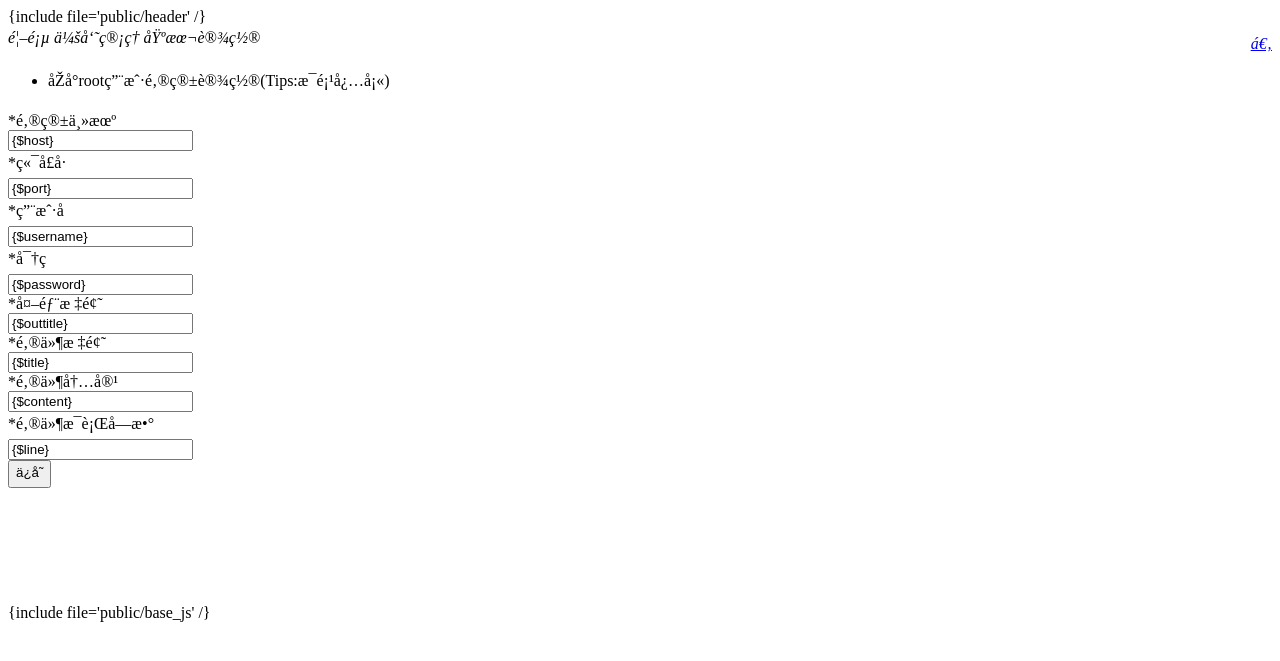
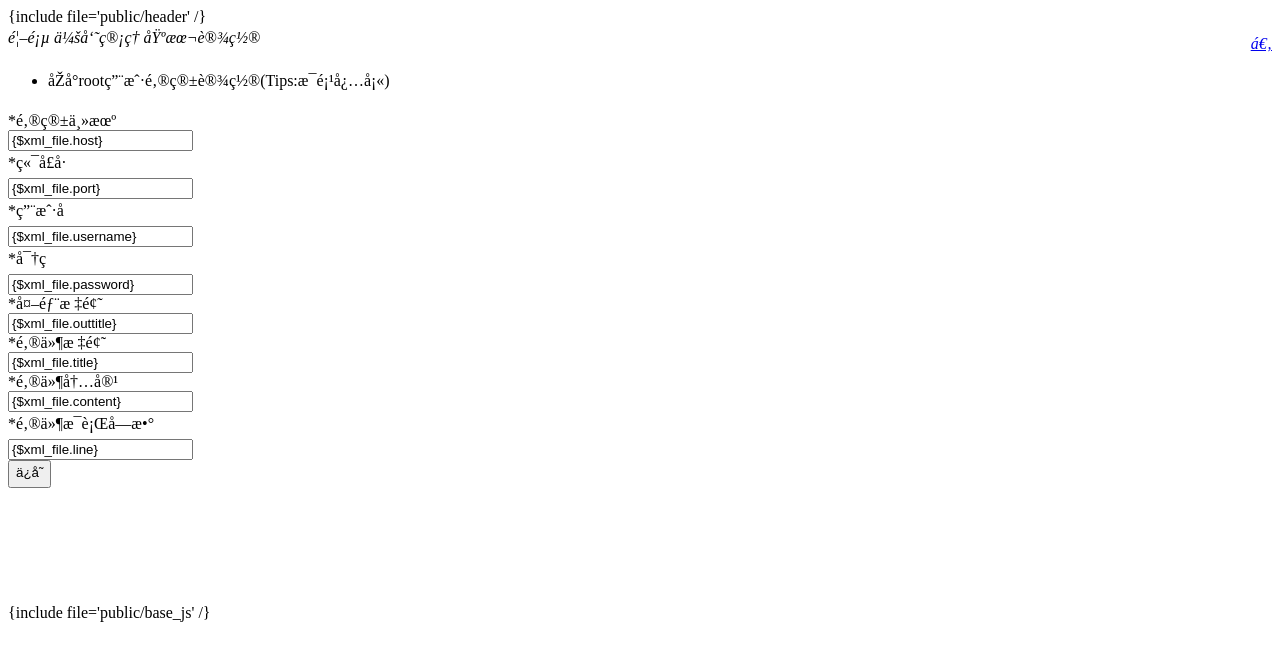
Before and after one commit to FerreWagner/gitHubAction, a PHP site: page /DbName/app/admin/view/mailer/admin.html in a window 1280 px wide. Shown: the top 661 px of the page. Run offline with PHP 8.4, Linux system fonts and the light colour scheme.

Commit message:
fixed email view bug

```diff
--- a/app/admin/view/mailer/admin.html
+++ b/app/admin/view/mailer/admin.html
@@ -21,7 +21,7 @@
                                 <span class='x-red'>*</span>邮箱主机
                             </label>
                             <div class="layui-input-block">
-                                <input type="text" name="host" autocomplete="off" placeholder="smtp.gmail.com" class="layui-input" value="{$host}">
+                                <input type="text" name="host" autocomplete="off" placeholder="smtp.gmail.com" class="layui-input" value="{$xml_file.host}">
                             </div>
                         </div>
                         <div class="layui-form-item">
@@ -29,7 +29,7 @@
                                 <span class='x-red'>*</span>端口号
                             </label>
                             <div class="layui-input-block">
-                                <input type="text" name="port" autocomplete="off" placeholder="25" class="layui-input" value="{$port}">
+                                <input type="text" name="port" autocomplete="off" placeholder="25" class="layui-input" value="{$xml_file.port}">
                             </div>
                         </div>
                         <div class="layui-form-item">
@@ -37,7 +37,7 @@
                                 <span class='x-red'>*</span>用户名
                             </label>
                             <div class="layui-input-block">
-                                <input type="text" name="username" autocomplete="off" placeholder="xxx@gmail.com" class="layui-input" value="{$username}">
+                                <input type="text" name="username" autocomplete="off" placeholder="xxx@gmail.com" class="layui-input" value="{$xml_file.username}">
                             </div>
                         </div>
                         <div class="layui-form-item">
@@ -45,7 +45,7 @@
                                 <span class='x-red'>*</span>密码
                             </label>
                             <div class="layui-input-block">
-                                <input type="text" name="password" autocomplete="off" placeholder="******" class="layui-input" value="{$password}">
+                                <input type="text" name="password" autocomplete="off" placeholder="******" class="layui-input" value="{$xml_file.password}">
                             </div>
                         </div>
                         <div class="layui-form-item">
@@ -53,7 +53,7 @@
                                 <span class='x-red'>*</span>外部标题
                             </label>
                             <div class="layui-input-block">
-                                <input type="text" name="outtitle" autocomplete="off" placeholder="您好我是Ferre,欢迎注册Alexa_Admin后台" class="layui-input" value="{$outtitle}">
+                                <input type="text" name="outtitle" autocomplete="off" placeholder="您好我是Ferre,欢迎注册Alexa_Admin后台" class="layui-input" value="{$xml_file.outtitle}">
                             </div>
                         </div>
                         <div class="layui-form-item">
@@ -61,7 +61,7 @@
                                 <span class='x-red'>*</span>邮件标题
                             </label>
                             <div class="layui-input-block">
-                                <input type="text" name="title" autocomplete="off" placeholder="您好我是Ferre,欢迎注册Alexa_Admin后台" class="layui-input" value="{$title}">
+                                <input type="text" name="title" autocomplete="off" placeholder="您好我是Ferre,欢迎注册Alexa_Admin后台" class="layui-input" value="{$xml_file.title}">
                             </div>
                         </div>
                         <div class="layui-form-item">
@@ -69,7 +69,7 @@
                                 <span class='x-red'>*</span>邮件内容
                             </label>
                             <div class="layui-input-block">
-                                <input type="text" name="content" autocomplete="off" placeholder="Welcome" class="layui-input" value="{$content}">
+                                <input type="text" name="content" autocomplete="off" placeholder="Welcome" class="layui-input" value="{$xml_file.content}">
                             </div>
                         </div>
 
@@ -78,7 +78,7 @@
                                 <span class='x-red'>*</span>邮件每行字数
                             </label>
                             <div class="layui-input-block">
-                                <input type="text" name="line" autocomplete="off" placeholder="50" class="layui-input" value="{$line}">
+                                <input type="text" name="line" autocomplete="off" placeholder="50" class="layui-input" value="{$xml_file.line}">
                             </div>
                         </div>
 
--- a/app/extra/action.php
+++ b/app/extra/action.php
@@ -10,4 +10,5 @@
     'System/linklist',
     'System/linkdelete',
     'System/linkedit',
+    'Mailer/admin',
 ];
--- a/public/admin_mail.xml
+++ b/public/admin_mail.xml
@@ -1,2 +1,2 @@
 <?xml version="1.0" encoding="UTF-8"?>
-<admin><host>smtp.163.com</host><port>25</port><username>18408229270@163.com</username><password>ferre</password><outtitle>您好,我是Alexa-Admin的管理员Ferre</outtitle><title>您好,我是Alexa-Admin的管理员Ferre</title><content>Welcome To Alexa-Admin</content><line>50</line></admin>
+<admin><host>smtp.163.com</host><port>25</port><username>123@163.com</username><password>1234</password><outtitle>Hello</outtitle><title>Hello</title><content>Nice To Meet You</content><line>20</line></admin>
```
Also changed, not shown: app/admin/controller/Mailer.php (+17 -11 lines), runtime/temp/b5aeb624fb3475b371eb0114d25e1798.php (+9 -10 lines), 1 other file.
